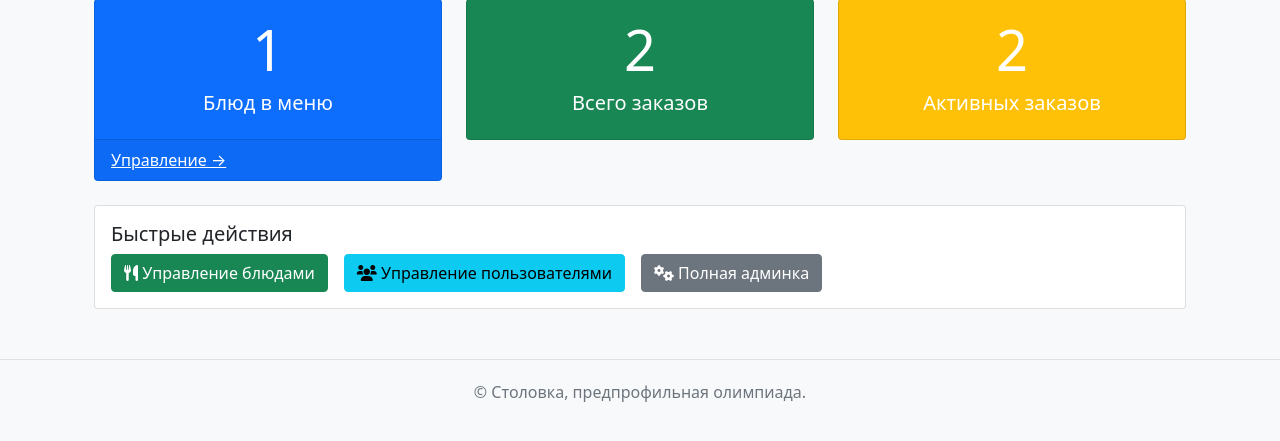
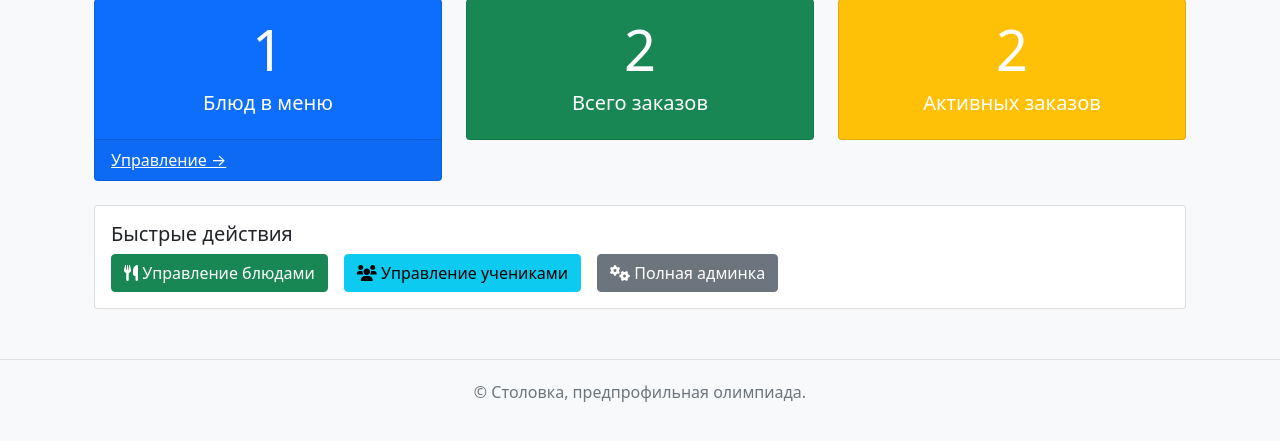
Before and after one commit to YarikAESC/Predprof2025-26, a Django app: page /manage/dashboard/ in a window 1280 px wide. Shown: the part 173-614 px from the top of the page. Run offline with Django 4.2, Linux system fonts and the light colour scheme; a user stored in the database is signed in; data comes from the database, SQL or seed files in the repository.

Commit message:
Update admin_dashboard.html

```diff
--- a/project/myproject/orders/templates/orders/admin_dashboard.html
+++ b/project/myproject/orders/templates/orders/admin_dashboard.html
@@ -4,7 +4,9 @@
 <div class="container">
     <h1 class="mb-4">Панель управления</h1>
 
+    <!-- Карточки со статистикой -->
     <div class="row">
+        <!-- Карточка: Блюда в меню -->
         <div class="col-md-4 mb-4">
             <div class="card text-white bg-primary">
                 <div class="card-body text-center">
@@ -12,11 +14,13 @@
                     <h5>Блюд в меню</h5>
                 </div>
                 <div class="card-footer">
+                    <!-- Ссылка на управление блюдами -->
                     <a href="{% url 'manage_dishes' %}" class="text-white">Управление →</a>
                 </div>
             </div>
         </div>
 
+        <!-- Карточка: Всего заказов -->
         <div class="col-md-4 mb-4">
             <div class="card text-white bg-success">
                 <div class="card-body text-center">
@@ -26,6 +30,7 @@
             </div>
         </div>
 
+        <!-- Карточка: Активные заказы -->
         <div class="col-md-4 mb-4">
             <div class="card text-white bg-warning">
                 <div class="card-body text-center">
@@ -36,16 +41,20 @@
         </div>
     </div>
 
+    <!-- Панель быстрых действий -->
     <div class="card">
         <div class="card-body">
             <h5 class="card-title">Быстрые действия</h5>
             <div class="d-grid gap-2 d-md-flex">
+                <!-- Кнопка управления блюдами -->
                 <a href="{% url 'manage_dishes' %}" class="btn btn-success me-2">
                     <i class="fas fa-utensils"></i> Управление блюдами
                 </a>
+                <!-- Кнопка управления учениками -->
                 <a href="{% url 'manage_users' %}" class="btn btn-info me-2">
-                    <i class="fas fa-users"></i> Управление пользователями
+                    <i class="fas fa-users"></i> Управление учениками
                 </a>
+                <!-- Кнопка полной админки -->
                 <a href="/admin/" class="btn btn-secondary" target="_blank">
                     <i class="fas fa-cogs"></i> Полная админка
                 </a>
```
